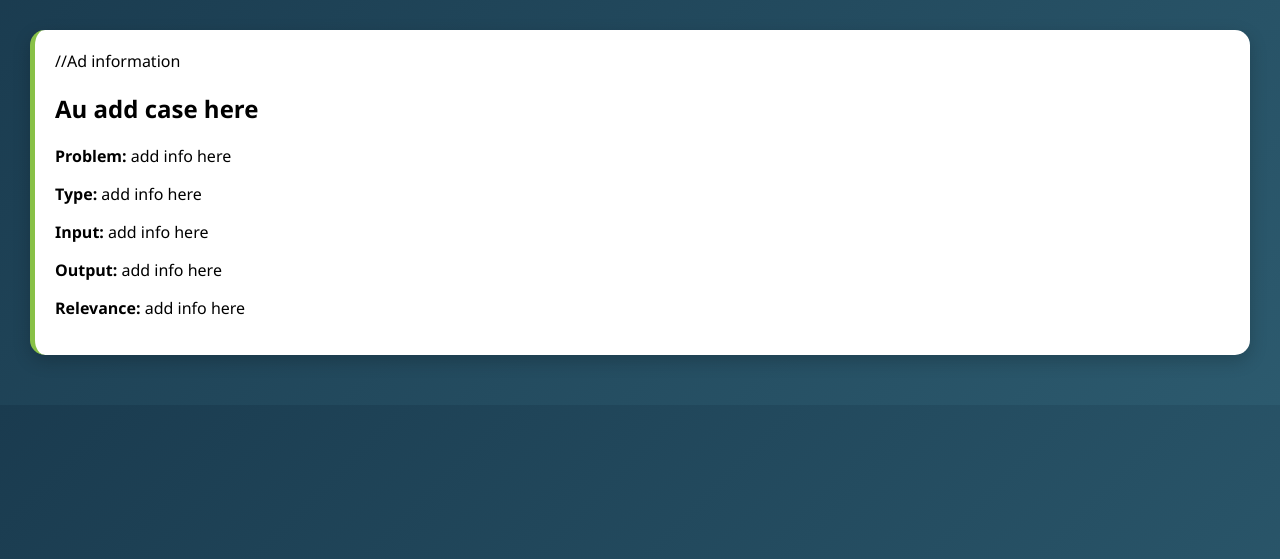
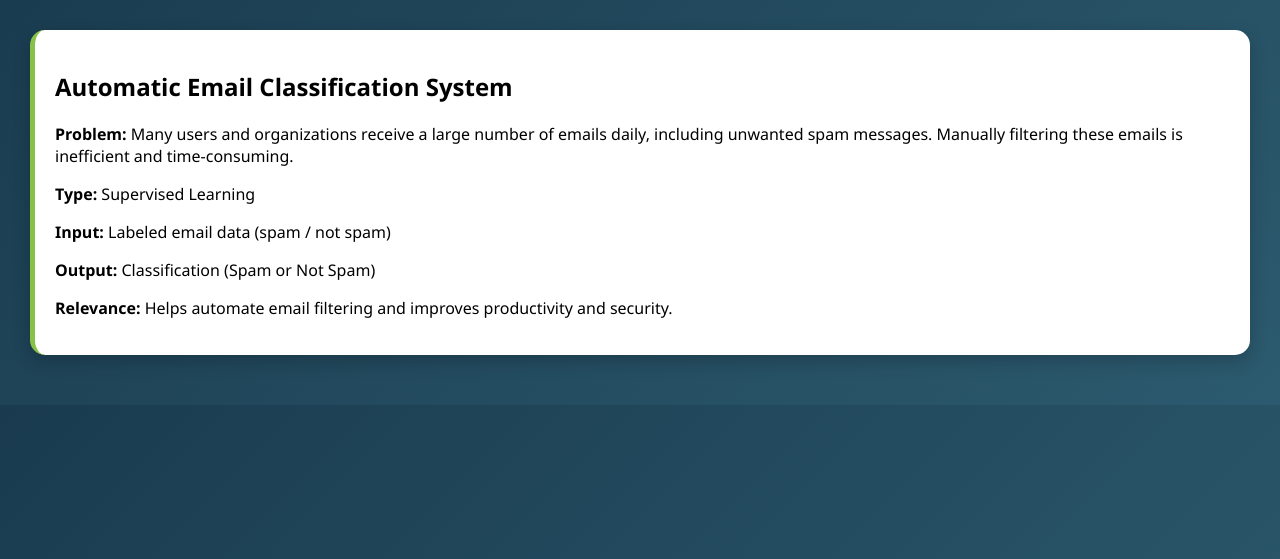
Before and after one commit to Gerlopa/trabajo-machine, a Flask app: page /case1 in a window 1280 px wide. Shown: the part 53-612 px from the top of the page. Run offline with Flask 3, Linux system fonts and the light colour scheme; parts of the project's set-up code (start-up, migrations or seed data) failed here and were passed over.

Commit message:
Update case1.html
I add my use case about ( spam vs no spam)

```diff
--- a/use case/templates/case1.html
+++ b/use case/templates/case1.html
@@ -4,19 +4,17 @@
 
 <div class="card">
 
-//Ad information
+    <h2>Automatic Email Classification System </h2>
 
-    <h2>Au add case here </h2>
+    <p><strong>Problem:</strong> Many users and organizations receive a large number of emails daily, including unwanted spam messages. Manually filtering these emails is inefficient and time-consuming.</p>
 
-    <p><strong>Problem:</strong> add info here </p>
+    <p><strong>Type:</strong> Supervised Learning</p>
 
-    <p><strong>Type:</strong>  add info here </p>
+    <p><strong>Input:</strong> Labeled email data (spam / not spam)</p>
 
-    <p><strong>Input:</strong> add info here </p>
+    <p><strong>Output:</strong> Classification (Spam or Not Spam)</p>
 
-    <p><strong>Output:</strong> add info here  </p>
-
-    <p><strong>Relevance:</strong> add info here  </p>
+    <p><strong>Relevance:</strong> Helps automate email filtering and improves productivity and security.</p>
 
 </div>
 
```
